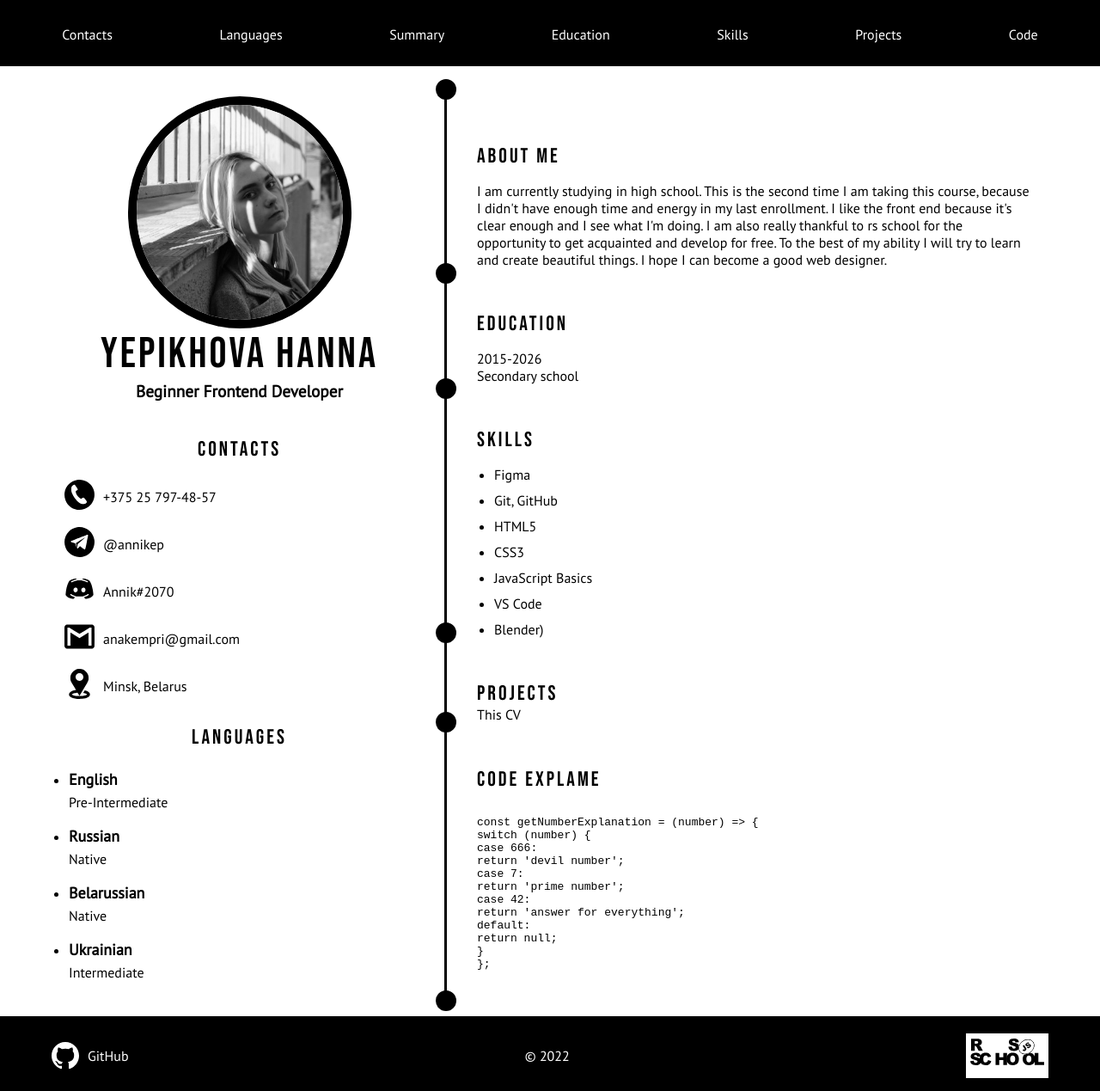
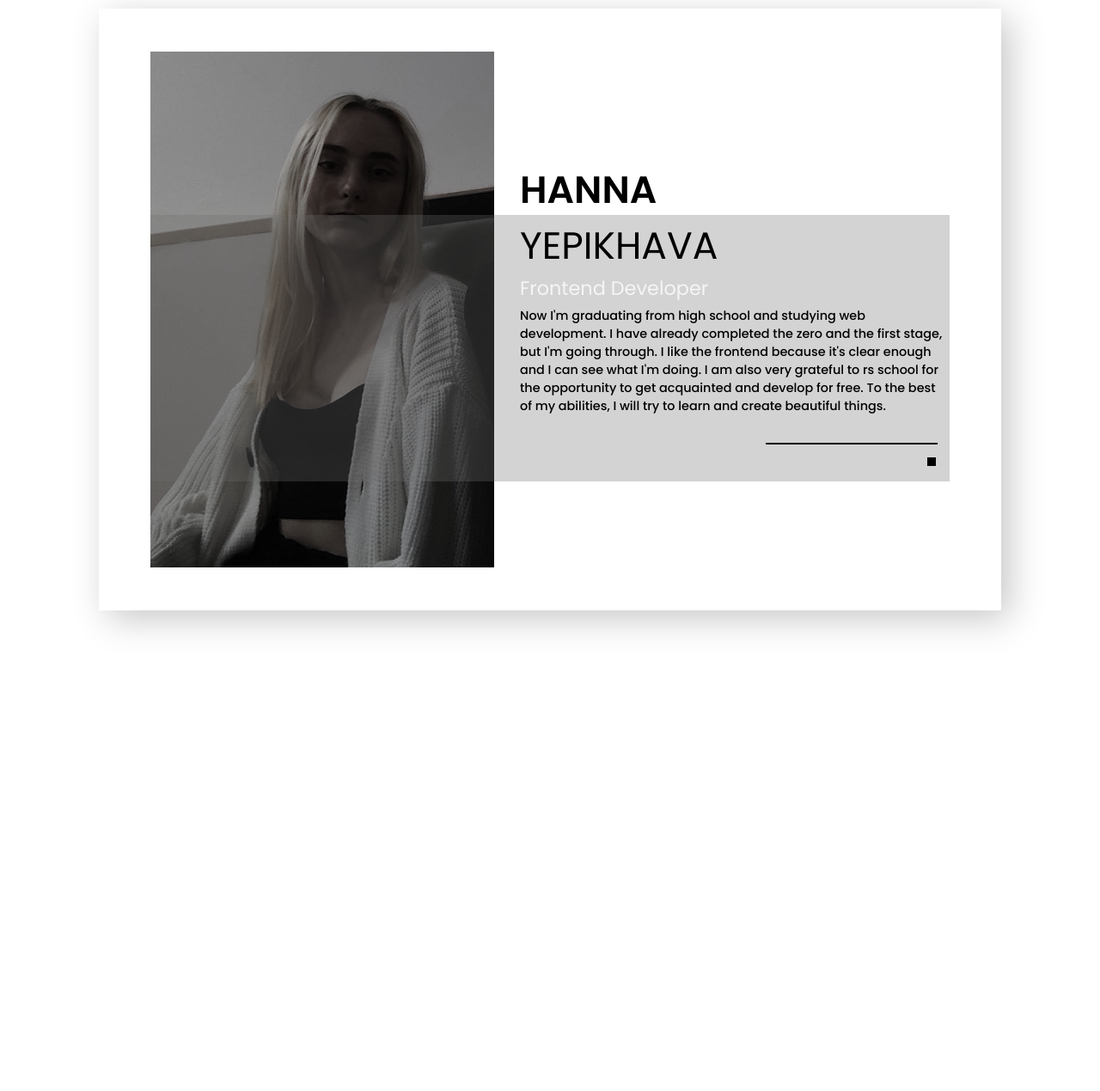
Before and after one commit to annepihova/rsschool-cv, a plain HTML site: page index.html in a window 1280 px wide. Shown: the whole page at 86% size. After the commit the page ends 800 px from the top, so only its background shows below. Drawn offline with Linux system fonts and the light colour scheme.

Commit message:
feat: add first section

```diff
--- a/index.html
+++ b/index.html
@@ -1,154 +1,90 @@
 <!DOCTYPE html>
 <html lang="en">
   <head>
-<meta charset="UTF-8">
-<meta http-equiv="X-UA-Compatible" content="IE=edge">
-<meta name="viewport" content="width=device-width, initial-scale=1.0">
-<link rel="preconnect" href="https://fonts.googleapis.com">
-<link rel="preconnect" href="https://fonts.gstatic.com" crossorigin>
-<link href="https://fonts.googleapis.com/css2?family=Bebas+Neue&family=PT+Sans&display=swap" rel="stylesheet">
-<link rel="icon" href="assets/images/icon-1.ico">
-<link rel="stylesheet" href="style.css">
+    <meta charset="UTF-8" />
+    <meta http-equiv="X-UA-Compatible" content="IE=edge" />
+    <meta name="viewport" content="width=device-width, initial-scale=1.0" />
+    <link rel="preconnect" href="https://fonts.googleapis.com" />
+    <link rel="preconnect" href="https://fonts.gstatic.com" crossorigin />
+    <link
+      href="https://fonts.googleapis.com/css2?family=Poppins:ital,wght@0,100;0,200;0,300;0,400;0,500;0,600;0,700;0,800;0,900;1,100;1,200;1,300;1,400;1,500;1,600;1,700;1,800;1,900&display=swap"
+      rel="stylesheet"
+    />
+    <link rel="icon" href="assets/images/icon-1.ico" />
+    <link rel="stylesheet" href="style.css" />
     <title>CV</title>
   </head>
   <body class="body">
+    <div class="container">
       <header class="header">
-<div class="container">
         <nav class="nav">
-<ul class="nav-list">
-<li class="nav-item"><a href="#contacts" class="nav-link">Contacts</a></li>
-<li class="nav-item"><a href="#languages" class="nav-link">Languages</a></li>
-<li class="nav-item"><a href="#summary" class="nav-link">Summary</a></li>
-<li class="nav-item"><a href="#education" class="nav-link">Education</a></li>
-<li class="nav-item"><a href="#skills" class="nav-link">Skills</a></li>
-<li class="nav-item"><a href="#projects" class="nav-link">Projects</a></li>
-<li class="nav-item"><a href="#code" class="nav-link">Code</a></li>
+          <ul class="nav__list">
+            <li class="nav__item">
+              <a href="#contacts" class="nav__link">Contacts</a>
+            </li>
+            <li class="nav__item">
+              <a href="#languages" class="nav__link">Languages</a>
+            </li>
+            <li class="nav__item">
+              <a href="#summary" class="nav__link">Summary</a>
+            </li>
+            <li class="nav__item">
+              <a href="#education" class="nav__link">Education</a>
+            </li>
+            <li class="nav__item">
+              <a href="#skills" class="nav__link">Skills</a>
+            </li>
+            <li class="nav__item">
+              <a href="#projects" class="nav__link">Projects</a>
+            </li>
+            <li class="nav__item">
+              <a href="#code" class="nav__link">Code</a>
+            </li>
           </ul>
         </nav>
-</div>
       </header>
       <main class="main">
-<div class="container">
-<div class="column left">
-<section class="section section-profile">
-<img src="./assets/images/photo_2022-12-17_18-21-30.jpg" alt="my-photo" class="my-photo" height="270" width="260">
-<h1 class="section-title-h1">Yepikhova Hanna</h1>
-<h2 class="h2">Beginner Frontend Developer</h2>
+        <section class="main-block">
+        <img
+          class="main__img"
+          alt="my photo"
+          src="./assets/images/photo_2023-07-04_16-49-13.jpg"
+        />
+        <div class="main__information">
+            <h1 class="main__name">HANNA <br><span class="main__surname">YEPIKHAVA</span></h1>
+            <h3 class="main__profession">Frontend Developer</h3>
+            <p class="main__summary" id="summary">Now I'm graduating from high school and studying web development. I have already completed the zero and the first stage, but I'm going through. I like the frontend because it's clear enough and I can see what I'm doing. I am also very grateful to rs school for the opportunity to get acquainted and develop for free. To the best of my abilities, I will try to learn and create beautiful things.
+            </p>
+        </div>
+        <div class="grey">
+            <span class="line"></span>
+            <span class="sqare"></span>
+        </div>
     </section>
-<section class="section section-contacts" id="contacts">
-<h2 class="section-title aside">Contacts</h2>
-<ul class="contacts-list">
-<li class="contacts-item">
-<img src="./assets/images/phone-logo.svg" alt="phone-logo" class="contacts-img" height="35" width="35">
-<p class="contacts">+375 25 797-48-57</p>
-</li>
-<li class="contacts-item">
-<img src="./assets/images/telegram-logo.svg" alt="telegram-logo" class="contacts-img" height="35" width="35">
-<p class="contacts">@annikep</p>
-</li>
-<li class="contacts-item">
-<img src="./assets/images/discord-logo.svg" alt="discord-logo" class="contacts-img" height="35" width="35">
-<p class="contacts">Annik#2070</p>
-</li>
-<li class="contacts-item">
-<img src="./assets/images/gmail-logo.svg" alt="gmail-logo" class="contacts-img" height="35" width="35">
-<p class="contacts">anakempri@gmail.com</p>
-</li>
-<li class="contacts-item">
-<img src="./assets/images/location-logo.svg" alt="location-logo" class="contacts-img" height="35" width="35">
-<p class="contacts">Minsk, Belarus</p>
-</li>
-</ul>
-</section>
-<section class="section section-languages" id="languages">
-<h2 class="section-title aside">Languages</h2>
-<ul class="lannguages-list">
-<li class="languages-item">
-<p class="language-name">English</p>
-<p class="language-high">Pre-Intermediate</p>
-</li>
-<li class="languages-item">
-<p class="language-name">Russian</p>
-<p class="language-high">Native</p>
-</li>
-<li class="languages-item">
-<p class="language-name">Belarussian</p>
-<p class="language-high">Native</p>
-</li>
-<li class="languages-item">
-<p class="language-name">Ukrainian</p>
-<p class="language-high">Intermediate</p>
-</li>
-</ul>
-</section>
-</div>
-<div class="column right">
-<section class="section section-summary" id="summary">
-<h2 class="section-title">About me</h2>
-<p>I am currently studying in high school. This is the second time I am taking this course, because I didn't have enough time and energy in my last enrollment. I like the front end because it's clear enough and I see what I'm doing. I am also really thankful to rs school for the opportunity to get acquainted and develop for free. To the best of my ability I will try to learn and create beautiful things. I hope I can become a good web designer.</p>
-</section>
-<section class="section section-education" id="education">
-<h2 class="section-title">Education</h2>
-<p class="education">2015-2026<br>Secondary school</p>
-</section>
-<section class="section section-skills" id="skills">
-<h2
-Error 404 (Not Found)!!1
-fonts.googleapis.com
-Error 404 (Not Found)!!1
-fonts.gstatic.com
-class="section-title">Skills</h2>
-<ul class="skills-list">
-<li class="skills-item">Figma</li>
-<li class="skills-item">Git, GitHub</li>
-<li class="skills-item">HTML5</li>
-<li class="skills-item">CSS3</li>
-<li class="skills-item">JavaScript Basics</li>
-<li class="skills-item">VS Code</li>
-<li class="skills-item">Blender)</li>
-</ul>
-</section>
-<section class="section section-projects" id="projects">
-<h2 class="section-title">Projects</h2>
-<a href="https://annepihova.github.io/rsschool-cv/ " class="projects">This CV</a>
-</section>
-<section class="section section-code" id="code">
-<h2 class="section-title">Code explame</h2>
-<pre><code>
-const getNumberExplanation = (number) => {
-switch (number) {
-case 666:
-return 'devil number';
-case 7:
-return 'prime number';
-case 42:
-return 'answer for everything';
-default:
-return null;
-}
-};
-</code></pre>
-</section>
-</div>
-</div>
-<div class="circle a"></div>
-<div class="circle b"></div>
-<div class="circle c"></div>
-<div class="circle d"></div>
-<div class="circle e"></div>
-<div class="circle f"></div>
       </main>
       <footer class="footer">
-<div class="container container-footer">
-<a class="footer-item gh" href="https://github.com/annepihova">
-<img src="./assets/images/github-logo.svg" alt="gh-logo" class="gh-logo">
+        <a
+          class="footer__item git-hub__item"
+          href="https://github.com/annepihova"
+        >
+          <img
+            src="./assets/images/github-logo.svg"
+            alt="gh-logo"
+            class="gh-logo"
+          />
           <p class="ght">GitHub</p>
         </a>
-<p class="footer-item year">© 2022</p>
-<a class="footer-item rss" href="https://rs.school/js/">
-<img src="./assets/images/rs_school_js.svg" alt="rss-logo" height="32" width="86" class="rsss">
+        <p class="footer__item year__item">© 2023</p>
+        <a class="footer__item rss__item" href="https://rs.school/js/">
+          <img
+            src="./assets/images/rs_school_js.svg"
+            alt="rss-logo"
+            height="32"
+            width="86"
+            class="rsss"
+          />
         </a>
+      </footer>
     </div>
-</footer>
   </body>
 </html>
--- a/style.css
+++ b/style.css
@@ -7,8 +7,8 @@ html {
 }
 
 body{
-  font-family: 'Bebas Neue', cursive;
-  font-family: 'PT Sans', sans-serif;
+  font-family: 'Poppins', sans-serif;
+  font-size: 16px;
   max-width: 1280px;
   display: flex;
   flex-direction: column;
@@ -16,254 +16,94 @@ body{
   margin: 0 auto;
 }
 
-main{
-  height: auto;
-  display: inline-block;
-  padding: 5px 40px;
-  margin-bottom: 20px;
+.container{
+  margin: 10px auto;
+  padding: 50px 60px;
+  box-shadow: 10px 10px 40px -1px rgba(0, 0, 0, 0.23);
 }
 
-footer{
-  background-color: black;
-  height: auto;
-  padding: 10px 40px;
-  color: white;
+li{
+  list-style: none;
 }
 
-header{
-  background-color: black;
-  max-width: 1280px;
-  padding: 10px;
+a{
+  text-decoration: none;
 }
 
-.container {
-  max-width: 1280px;
-  margin: 0 0;
+header,
+footer{
+  display: none;
 }
 
-.column {
-  float: left;
+.main-block{
+  display: flex;
+  align-items: center;
+  gap: 30px;
 }
 
-.left {
-  width: 40%;
-  height: auto;
-  border-right: 3px solid rgb(0, 0, 0);
-  margin-top: 30px;
+.main__img{
+  height: 600px;
+  width: 400px;
+  filter: grayscale(0.6);
 }
 
-.right {
-  width: 59%;
-  height: auto;
-  margin-left: 5px;
-  padding: 15px 30px;
-  margin-top: 20px;
+.main__information{
+  max-width: 500px;
+  z-index: 2;
+margin-bottom: 50px;
 }
 
-.circle {
-  background: #000000;
-  border: 0.1875em solid #000000;
-  border-radius: 50%;
-  height: 1.5em;
-  width: 1.5em;
+.main__name{
+  font-size: 2.75rem;
+  font-weight: 600;
+  margin: 0;
 }
 
-.nav-list {
-  display: flex;
-  justify-content: space-around;
-  align-items: center;
-  list-style: none;
-  margin-top: 20px;
-  padding: 0;
+.main__surname{
+  font-weight: 400;
 }
 
-.nav-link {
-  line-height: 10px;
-  text-decoration: none;
-  color: white;
+.main__profession{
+  font-weight: 400;
+  font-size: 1.4rem;
+  margin: 0;
+  color: rgb(245, 245, 245);
 }
 
-li>a:after {
-	display: block;
-	width: 0;
-	height: 1px;
-	background-color: white;
-	content: "";
-	transition: width 0.4s ease-out;
+.main__summary{
+  margin: 0;
+  margin-top: 5px;
+  font-size: 0.9rem;
+  font-weight: 500;
+  padding-right: 5px;
 }
 
-li>a:hover:after,
-li>a:focus:after {
-	width: 100%;
+.grey{
+  background-color: rgba(108, 107, 107, 0.297);
+  position: absolute;
+  width: 930px;
+  height: 310px;
+  top: 250px;
 }
 
-.container-footer{
-  display: flex;
-  justify-content: space-between;
-  padding: 10px 20px 5px 20px;
+.line{
+  display: block;
+  width: 200px;
+  height: 1.5px;
+  background-color: rgb(0, 0, 0);
+
+  position: relative;
+  top: 265px;
+  left: 716px;
 }
 
-.gh-logo{
-  margin-right: 5px;
+.sqare{
+  display: block;
+  width: 10px;
+  height: 10px;
+  background-color: rgb(0, 0, 0);
+
+  position: relative;
+  top: 280px;
+  left: 904px;
 }
-
-.gh{
-display: inline-flex;
-color: white;
-text-decoration: none;
-}
-
-.ght{
-  margin-left: 5px;
-}
-
-.rss{
-  padding: 5px 5px 0px;
-  background-color: white;
-}
-
-.my-photo{
-border: 10px solid black;
-border-radius: 50%;
-}
-
-.section-title-h1{
-font-family: 'Bebas Neue';
-font-size: 50px;
-font-weight: 400;
-letter-spacing: 3px;
-margin-top: 0;
-margin-bottom: 0;
-}
-
-.section-profile{
-  display: flex;
-  flex-direction: column;
-    flex-wrap: wrap;
-    align-content: center;
-    align-items: center;
-}
-
-.contacts-item{
-    list-style: none;
-    display: flex;
-    margin: 15px;
-}
-
-.contacts{
-  margin: 10px;
-}
-
-.h2{
-  margin-top: 0;
-  font-size: 1.2em;
-}
-
-.aside{
-  padding: 5px;
-  display: flex;
-  justify-content: center;
-}
-
-.section-title{
-  font-family:'Bebas Neue';
-  letter-spacing: 3px;
-  font-weight: 400;
-  margin-top: 50px;
-  margin-bottom: 0;
-}
-
-.language-name{
-  font-size: 18px;
-  font-weight: 800;
-  margin-bottom: 0;
-}
-
-.language-high{
-  margin-top: 5px;
-}
-
-.contacts-list{
- padding-left: 20px;
-}
-
-.projects {
-  line-height: 10px;
-  text-decoration: none;
-  color: black;
-}
-
-.projects:after {
-	display: block;
-	width: 0;
-	height: 1px;
-	background-color: black;
-	content: "";
-	transition: width 0.4s ease-out;
-}
-
-.projects:hover:after,
-.projects:focus:after {
-	width: 8.5%;
-}
-
-.skills-item{
-  margin: 10px;
-}
-
-.skills-list{
-  padding-left: 10px;
-}
-
-h2.section-title.aside{
-  margin-top: 20px;
-}
-
-.a, .b, .c, .d, .e, .f{
-  position:relative;
-  left: 467px;
-}
-
-.a{
-  top: 10px;
-}
-
-.b{
- top: 200px;
-}
-
-.c{
-  top: 310px;
-}
-
-.d{
-  top: 570px;
-}
-
-.e{
-  top: 650px;
-}
-
-.f{
- top: 950px;
-}
-
-@media (max-width: 1279px) {
-  .a, .b, .c, .d, .e, .f{
-   display: none;
-  }
-  .left {
-    border-right: none;
-  }
-}
-
-@media (max-width: 577px) {
-  left {
-    width: 100%;
-  }
-
-  .right {
-    width: 100%;
-  }
-
-}
```
Also changed, not shown: assets/images/photo_2023-07-04_14-58-37.jpg (added), assets/images/photo_2023-07-04_16-49-13.jpg (added). Lines whose indentation alone changed are shown as unchanged.
